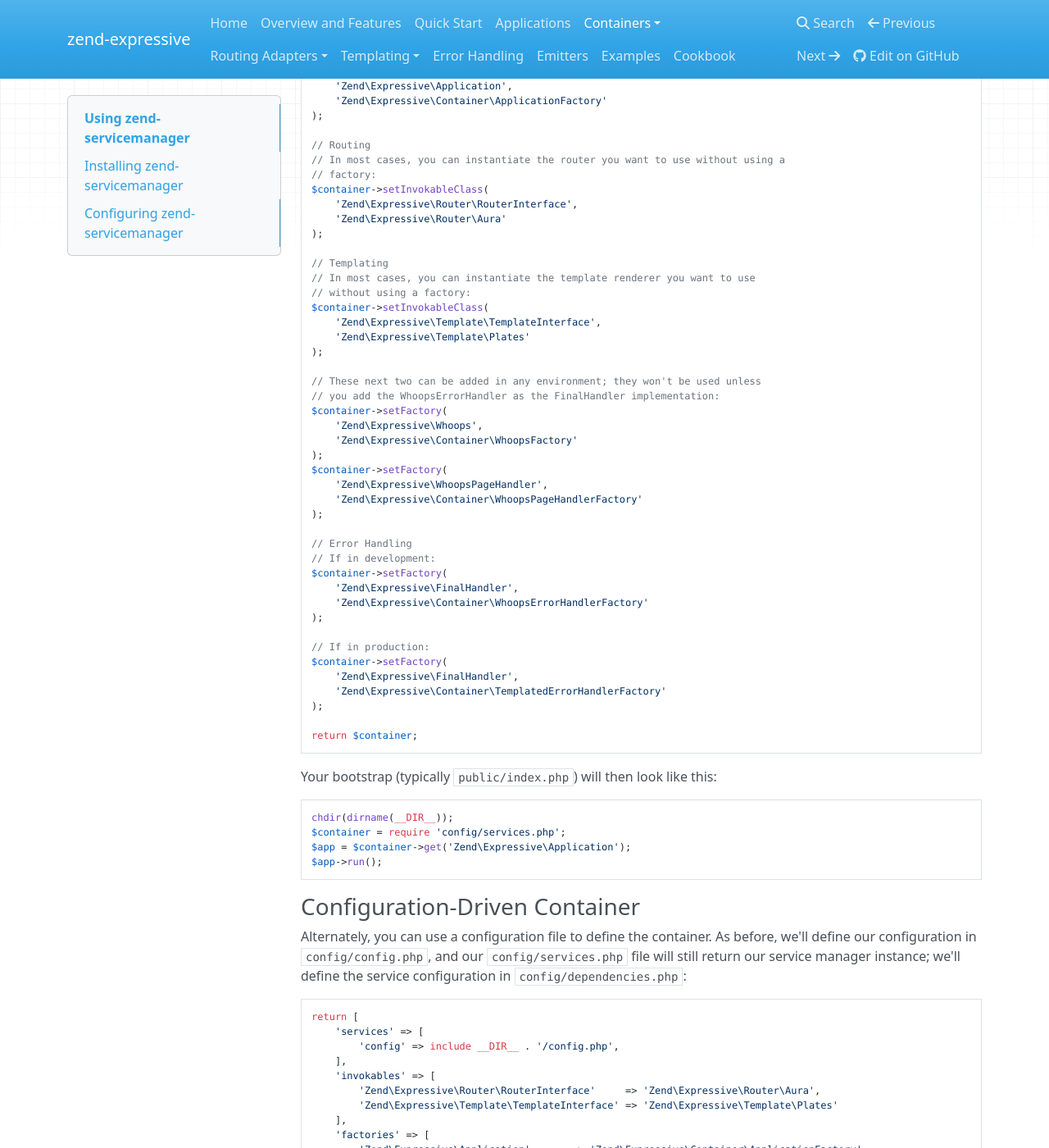
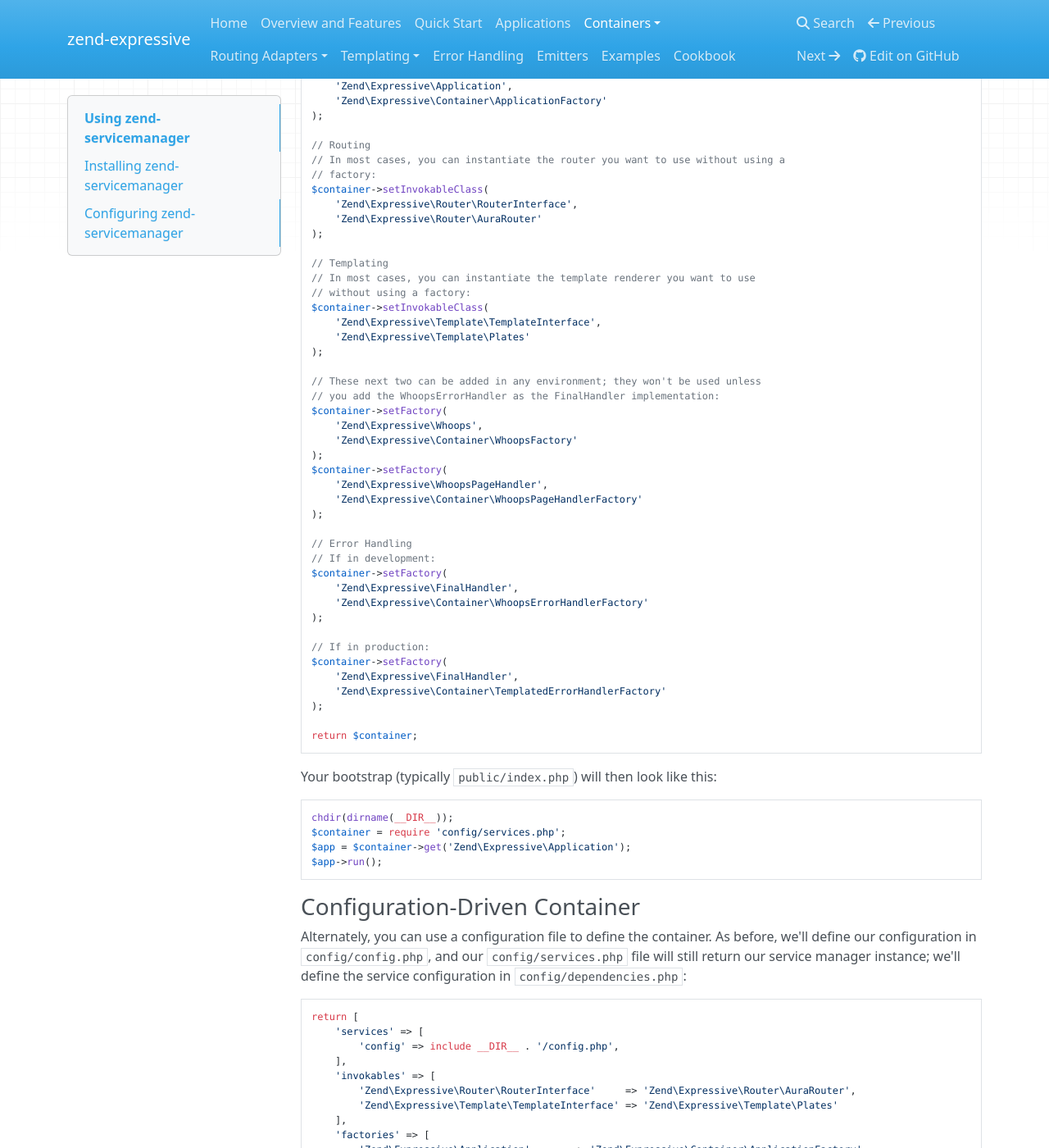
Before and after one commit to zendframework/zend-expressive, an MkDocs documentation site: the page built from doc/book/container/zend-servicemanager.md, in a window 1280 px wide and 1400 px high, scrolled down 1588 px. Shown: the whole window at 82% size. Built offline with MkDocs 1.6.1, drawn with Linux system fonts in a browser that asks for light colours; nearby versions of some CDN libraries; old or Windows-style settings are respelled for this version of MkDocs; some of the changed text lies outside the part shown.

Commit message:
Update Docs with new router class name
Change `Zend\Expressive\Router\Aura` to `Zend\Expressive\Router\AuraRouter`

```diff
--- a/doc/book/container/zend-servicemanager.md
+++ b/doc/book/container/zend-servicemanager.md
@@ -91,7 +91,7 @@
 // factory:
 $container->setInvokableClass(
     'Zend\Expressive\Router\RouterInterface',
-    'Zend\Expressive\Router\Aura'
+    'Zend\Expressive\Router\AuraRouter'
 );
 
 // Templating
@@ -151,7 +151,7 @@
         'config' => include __DIR__ . '/config.php',
     ],
     'invokables' => [
-        'Zend\Expressive\Router\RouterInterface'     => 'Zend\Expressive\Router\Aura',
+        'Zend\Expressive\Router\RouterInterface'     => 'Zend\Expressive\Router\AuraRouter',
         'Zend\Expressive\Template\TemplateInterface' => 'Zend\Expressive\Template\Plates'
     ],
     'factories' => [
@@ -232,7 +232,7 @@
         'config' => include __DIR__ . '/config.php',
     ],
     'invokables' => [
-        'Zend\Expressive\Router\RouterInterface'     => 'Zend\Expressive\Router\Aura',
+        'Zend\Expressive\Router\RouterInterface'     => 'Zend\Expressive\Router\AuraRouter',
         'Zend\Expressive\Template\TemplateInterface' => 'Zend\Expressive\Template\Plates'
     ],
     'factories' => [
```
